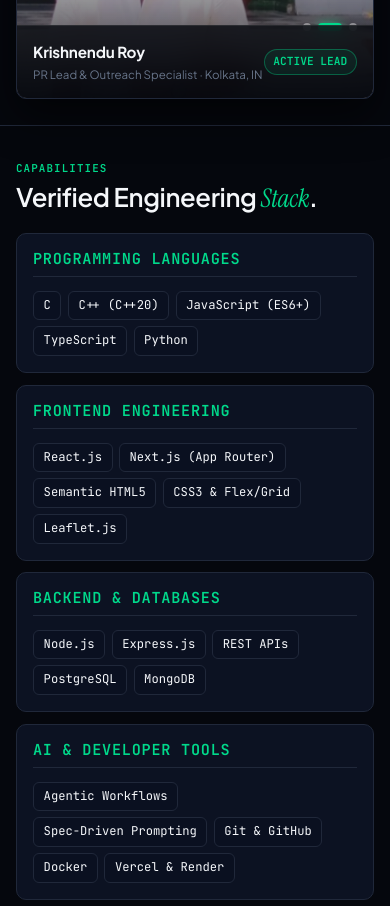
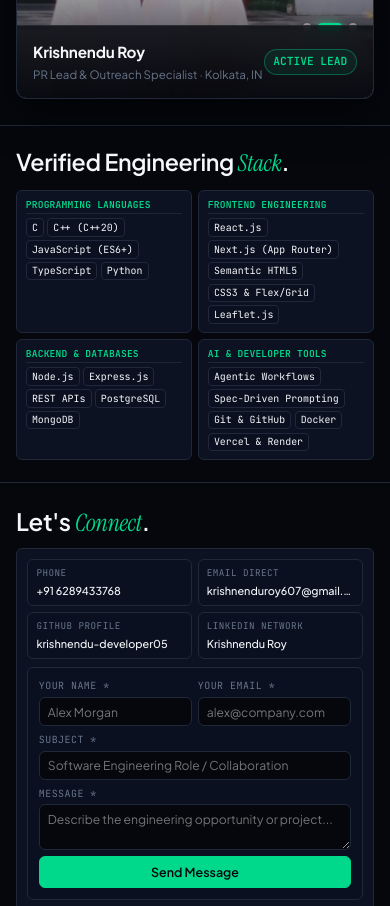
Before and after one commit to krishnendu-developer05/portfoliokrishnendu, a plain HTML site: page index.html in a window 390 px wide. Shown: the part 2540-3446 px from the top of the page. Drawn offline with Linux system fonts and the light colour scheme.

Commit message:
refactor: redesign technical skills section for a streamlined, compact layout

```diff
--- a/index.html
+++ b/index.html
@@ -758,7 +758,6 @@
       <div class="container">
 
         <div class="section-head">
-          <div class="section-kicker">Capabilities</div>
           <h2 class="section-title">Verified Engineering <span class="italic-serif text-emerald">Stack</span>.</h2>
         </div>
 
--- a/style.css
+++ b/style.css
@@ -1581,52 +1581,72 @@ a {
   margin-top: 2px;
 }
 
-/* ---------------- Technical Skills Section ---------------- */
+/* ---------------- Technical Skills Section (Streamlined Brief Design) ---------------- */
+#skills {
+  padding-top: 2.25rem;
+  padding-bottom: 2.25rem;
+}
+
+#skills .section-head {
+  margin-bottom: 1.15rem;
+}
+
 .skills-compact-grid {
   display: grid;
-  grid-template-columns: repeat(2, 1fr);
-  gap: 1.25rem;
+  grid-template-columns: repeat(4, 1fr);
+  gap: 0.85rem;
 }
 
 .skill-group-box {
   background: var(--bg-card);
   border: 1px solid var(--border);
-  border-radius: var(--radius-md);
-  padding: 1.35rem;
+  border-radius: var(--radius-sm);
+  padding: 0.85rem 0.95rem;
+  display: flex;
+  flex-direction: column;
+  transition: border-color var(--transition-fast), background var(--transition-fast);
+}
+
+.skill-group-box:hover {
+  border-color: rgba(0, 255, 136, 0.35);
+  background: rgba(14, 20, 32, 0.7);
 }
 
 .skill-group-title {
   font-family: var(--font-mono);
-  font-size: 0.8rem;
+  font-size: 0.72rem;
   font-weight: 600;
   color: var(--accent-primary);
   text-transform: uppercase;
   letter-spacing: 0.05em;
-  margin-bottom: 0.85rem;
-  border-bottom: 1px solid var(--border);
-  padding-bottom: 0.5rem;
+  margin-bottom: 0.55rem;
+  border-bottom: 1px solid rgba(255, 255, 255, 0.08);
+  padding-bottom: 0.35rem;
 }
 
 .skill-pills {
   display: flex;
   align-items: center;
-  gap: 0.4rem;
+  gap: 0.32rem;
   flex-wrap: wrap;
 }
 
 .skill-pill {
   font-family: var(--font-mono);
-  font-size: 0.76rem;
+  font-size: 0.72rem;
   background: var(--bg-secondary);
   border: 1px solid var(--border);
   color: var(--text-primary);
-  padding: 0.25rem 0.6rem;
-  border-radius: var(--radius-sm);
-  transition: border-color var(--transition-fast);
+  padding: 0.18rem 0.48rem;
+  border-radius: 4px;
+  line-height: 1.35;
+  transition: all var(--transition-fast);
 }
 
 .skill-pill:hover {
   border-color: var(--accent-primary);
+  color: var(--accent-primary);
+  background: rgba(0, 255, 136, 0.08);
 }
 
 /* ---------------- About Section ---------------- */
@@ -2192,7 +2212,11 @@ a {
     gap: 1.25rem;
   }
 
-  .skills-compact-grid,
+  .skills-compact-grid {
+    grid-template-columns: repeat(2, 1fr);
+    gap: 0.75rem;
+  }
+
   .contact-channels {
     grid-template-columns: 1fr;
   }
@@ -2326,6 +2350,45 @@ a {
     gap: 1rem !important;
   }
 
+  /* Compact Skills on Mobile */
+  #skills {
+    padding-top: 1.35rem !important;
+    padding-bottom: 1.35rem !important;
+  }
+
+  #skills .section-head {
+    margin-bottom: 0.75rem !important;
+  }
+
+  #skills .section-title {
+    font-size: 1.45rem !important;
+  }
+
+  .skills-compact-grid {
+    grid-template-columns: repeat(2, 1fr) !important;
+    gap: 0.55rem !important;
+  }
+
+  .skill-group-box {
+    padding: 0.65rem 0.75rem !important;
+    border-radius: var(--radius-sm);
+  }
+
+  .skill-group-title {
+    font-size: 0.65rem !important;
+    margin-bottom: 0.35rem !important;
+    padding-bottom: 0.2rem !important;
+  }
+
+  .skill-pills {
+    gap: 0.25rem !important;
+  }
+
+  .skill-pill {
+    font-size: 0.66rem !important;
+    padding: 0.12rem 0.38rem !important;
+  }
+
   /* Ultra-Compact Single-Page "Get In Touch" on Mobile */
   #contact {
     padding-top: 1.5rem !important;
@@ -2622,27 +2685,30 @@ a {
     right: 1rem;
   }
 
-  /* Compact Skills */
+  /* Ultra-Compact Skills on Small Phone */
   .skills-compact-grid {
-    gap: 0.75rem;
+    grid-template-columns: repeat(2, 1fr) !important;
+    gap: 0.4rem !important;
   }
 
   .skill-group-box {
-    padding: 1rem;
-    gap: 0.55rem;
+    padding: 0.5rem 0.55rem !important;
   }
 
   .skill-group-title {
-    font-size: 0.95rem;
-  }
-
-  .skill-tags-flow {
-    gap: 0.35rem;
-  }
-
-  .skill-tag {
-    font-size: 0.72rem;
-    padding: 0.22rem 0.5rem;
+    font-size: 0.6rem !important;
+    letter-spacing: 0.02em !important;
+    margin-bottom: 0.28rem !important;
+    padding-bottom: 0.16rem !important;
+  }
+
+  .skill-pills {
+    gap: 0.2rem !important;
+  }
+
+  .skill-pill {
+    font-size: 0.62rem !important;
+    padding: 0.1rem 0.32rem !important;
   }
 
   /* Ultra-Compact Single-Page Contact on Small Phones */
```
